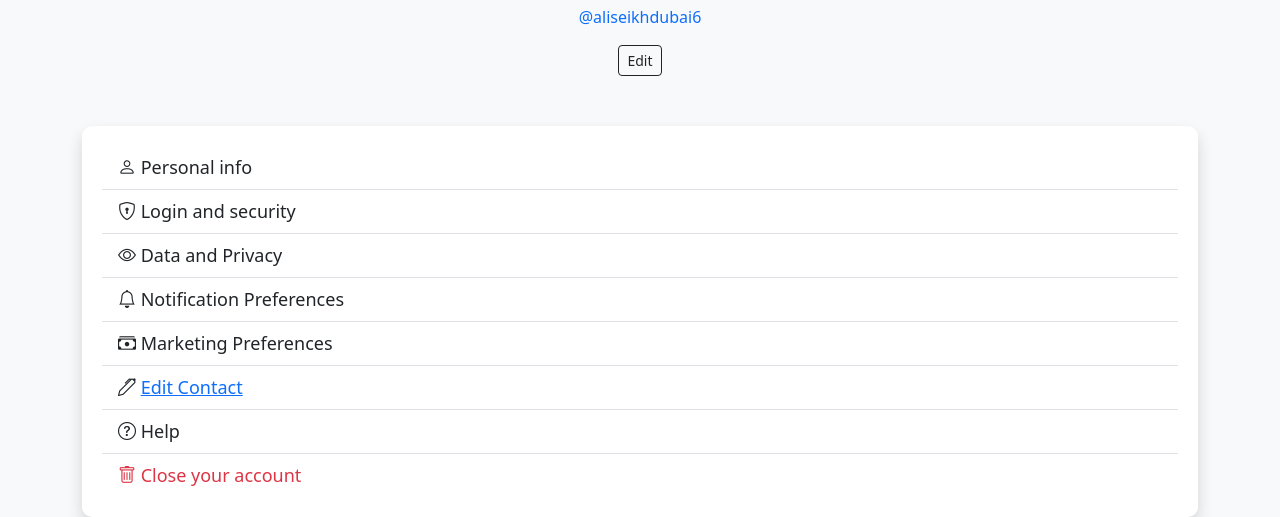
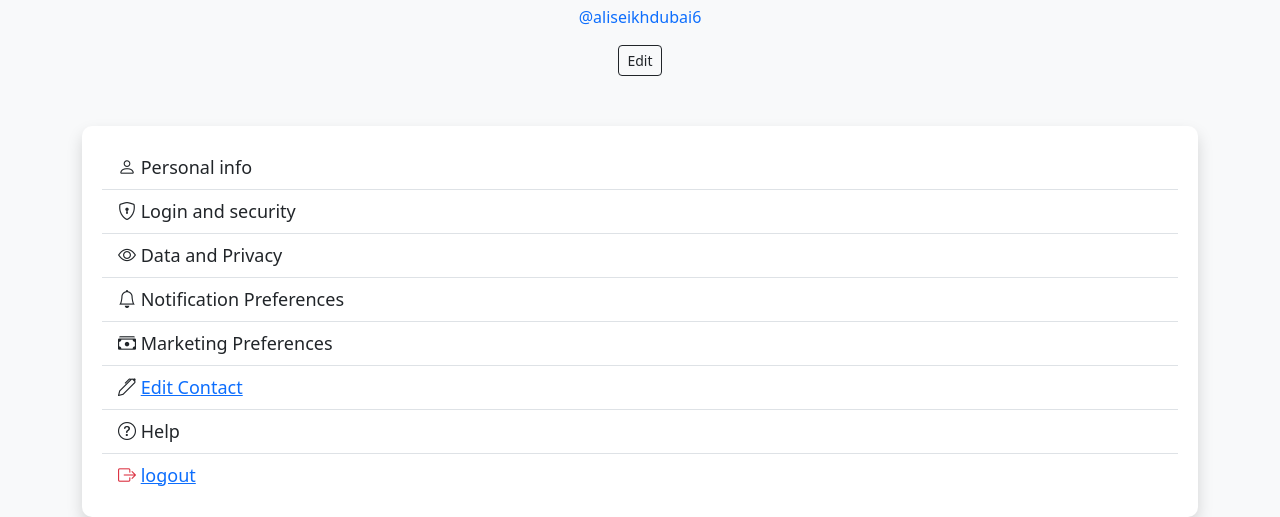
Before and after one commit to timalsina2000/paypal, a plain HTML site: page profile.html in a window 1280 px wide. Shown: the part 295-812 px from the top of the page. Drawn offline with nearby package versions, Linux system fonts and the light colour scheme.

Commit message:
added logout

```diff
--- a/profile.html
+++ b/profile.html
@@ -76,7 +76,7 @@
             <li class="list-group-item"><i class="bi bi-cash-stack"></i> Marketing Preferences</li>
             <li class="list-group-item"><i class="bi bi-pen"></i> <a href="editUser.html"> Edit Contact</a></li>
             <li class="list-group-item"><i class="bi bi-question-circle"></i> Help</li>
-            <li class="list-group-item text-danger"><i class="bi bi-trash"></i> Close your account</li>
+            <li class="list-group-item text-danger"><i class="bi bi-box-arrow-right"></i> <a href="login.html">logout </a> </li>
         </ul>
     </div>
 </div>
```
